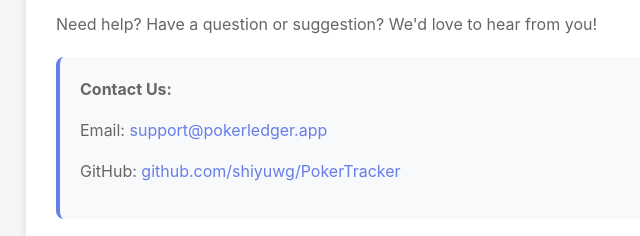
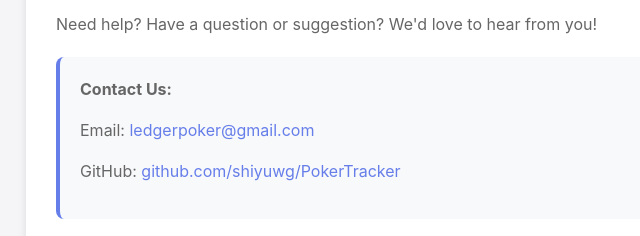
Before and after one commit to shiyuwg/PokerLedgerSupport, a plain HTML site: page index.html in a window 1280 px wide. Shown: the part 3040-3276 px from the top of the page, 234-874 px from the left. Drawn offline with Linux system fonts and the light colour scheme.

Commit message:
Update support email to ledgerpoker@gmail.com

```diff
--- a/index.html
+++ b/index.html
@@ -250,7 +250,7 @@
 
             <div class="contact">
                 <p><strong>Contact Us:</strong></p>
-                <p>Email: <a href="mailto:support@pokerledger.app">support@pokerledger.app</a></p>
+                <p>Email: <a href="mailto:ledgerpoker@gmail.com">ledgerpoker@gmail.com</a></p>
                 <p>GitHub: <a href="https://github.com/shiyuwg/PokerTracker" target="_blank">github.com/shiyuwg/PokerTracker</a></p>
             </div>
 
```
